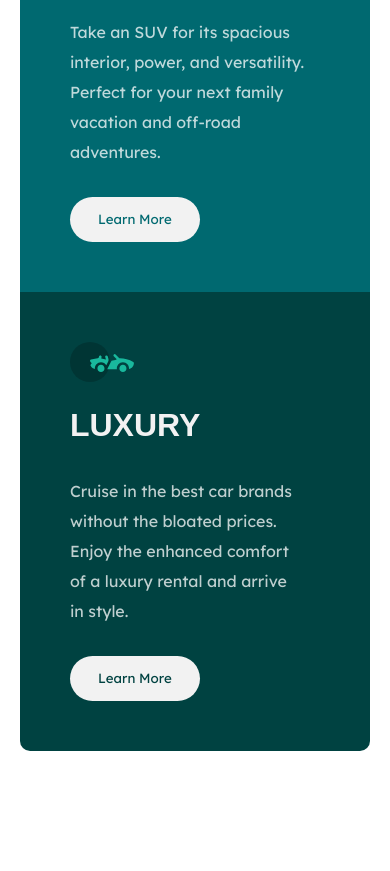
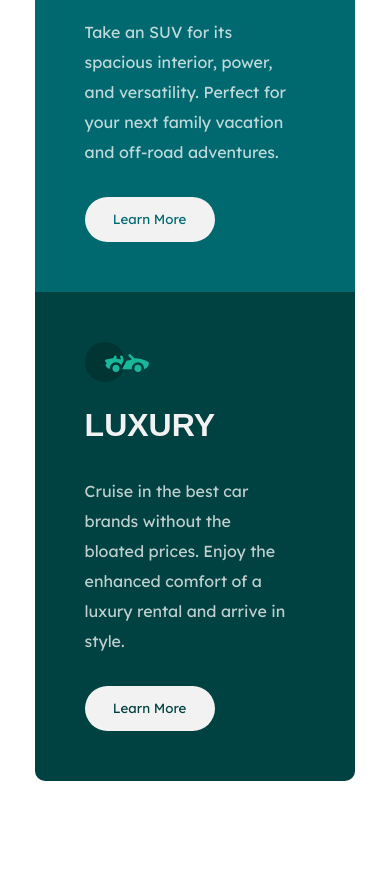
Before and after one commit to Mi-dels/first-assignment, a plain HTML site: page index.html in a window 390 px wide. Shown: the part 716-1587 px from the top of the page. Before the commit the page ends 1557 px from the top, so only its background shows below. Drawn offline with Linux system fonts and the light colour scheme; a web font is replaced by a local one.

Commit message:
adjusted my width in my mobile responsiveness

```diff
--- a/style.css
+++ b/style.css
@@ -113,7 +113,7 @@ button {
     /* flex-wrap: wrap; */
   }
   .firstborn {
-    width: 80%;
+    width: 70%;
     /* height: auto; */
     margin-top: 30px;
     /* margin-bottom: 30px; */
@@ -124,7 +124,7 @@ button {
     border-bottom-left-radius: 0px;
   }
   .thirdborn {
-    width: 80%;
+    width: 70%;
     /* height: auto; */
     margin-bottom: 30px;
     margin-right: 30px;
@@ -134,7 +134,7 @@ button {
     border-top-right-radius: 0px;
   }
   .secondborn {
-    width: 80%;
+    width: 70%;
     /* height: auto; */
     margin-right: 30px;
     margin-left: 30px;
```
